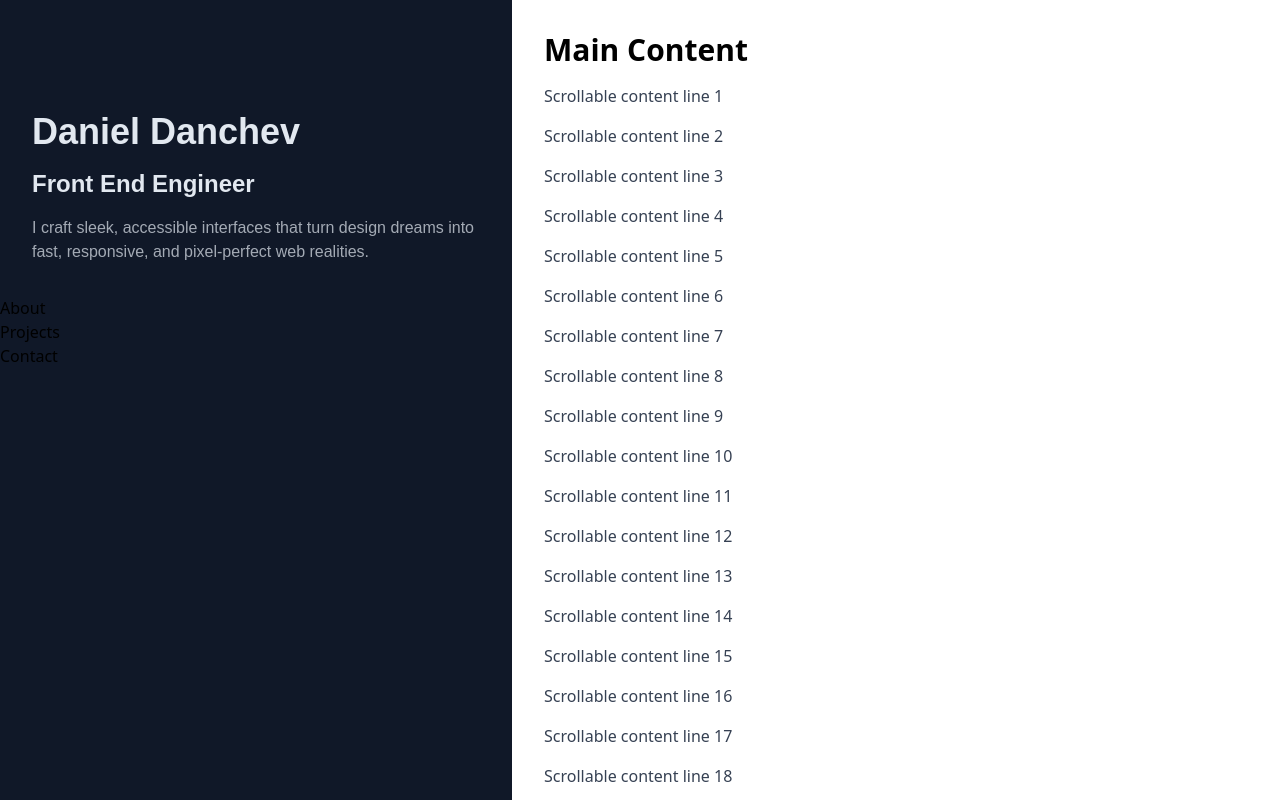
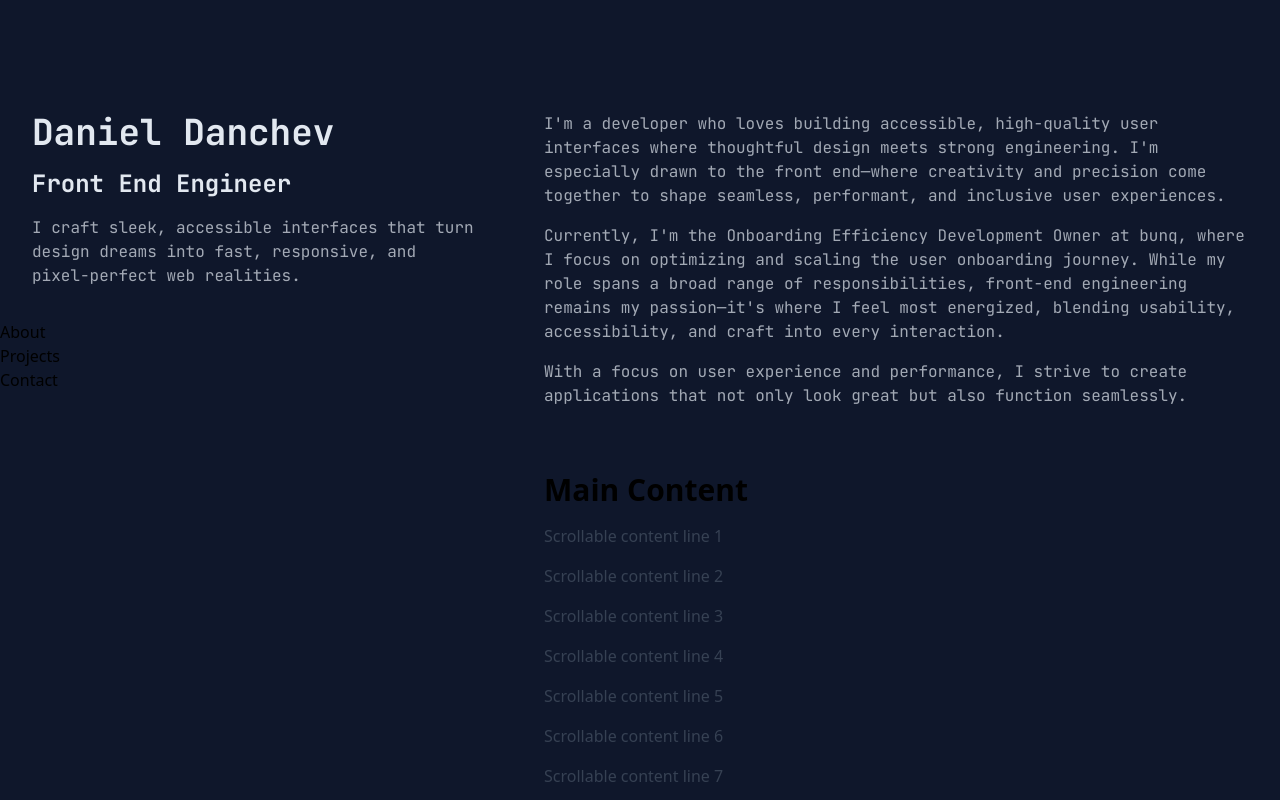
Before and after one commit to dannyrebel/portfolio-website-minimal, a React (Vite) app in the folder portfolio-minimal/: page / in a window 1280 px wide. Built offline with nearby package versions, Linux system fonts and the light colour scheme; a web font is replaced by a local one.

Commit message:
added about paragraphs

```diff
--- a/portfolio-minimal/package.json
+++ b/portfolio-minimal/package.json
@@ -10,6 +10,7 @@
     "preview": "vite preview"
   },
   "dependencies": {
+    "@fontsource/jetbrains-mono": "^5.2.6",
     "@tailwindcss/vite": "^4.1.11",
     "react": "^19.1.0",
     "react-dom": "^19.1.0",
--- a/portfolio-minimal/src/App.jsx
+++ b/portfolio-minimal/src/App.jsx
@@ -1,17 +1,19 @@
 import Header from "./components/Header";
 import Navbar from "./components/Navbar";
 import MainContent from "./components/MainContent";
+import About from "./components/About";
 
 function App() {
   return (
-    <div className="relative flex h-screen w-screen overflow-hidden">
+    <div className="relative flex h-screen w-screen overflow-hidden bg-slate-900">
       {/* Fixed left side */}
-      <div className="w-128 h-screen flex flex-col bg-gray-900">
+      <div className="w-128 h-screen flex flex-col">
         <Header />
         <Navbar />
       </div>
       {/* Main content area */}
-      <div className="flex-1 h-screen overflow-y-scroll bg-white">
+      <div className="flex-1 h-screen overflow-auto">
+        <About />
         <MainContent />
       </div>
     </div>
--- /dev/null
+++ b/portfolio-minimal/src/components/About.jsx
@@ -0,0 +1,23 @@
+export default function About() {
+  return (
+    <div className="p-8 space-y-4 mt-20 text-slate-200">
+      <p className="font-jetbrains-mono text-md opacity-70">
+        I'm a developer who loves building accessible, high-quality user
+        interfaces where thoughtful design meets strong engineering. I'm
+        especially drawn to the front end—where creativity and precision come
+        together to shape seamless, performant, and inclusive user experiences.
+      </p>
+      <p className="font-jetbrains-mono text-md opacity-70">
+        Currently, I'm the Onboarding Efficiency Development Owner at bunq,
+        where I focus on optimizing and scaling the user onboarding journey.
+        While my role spans a broad range of responsibilities, front-end
+        engineering remains my passion—it's where I feel most energized,
+        blending usability, accessibility, and craft into every interaction.
+      </p>
+      <p className="font-jetbrains-mono text-md opacity-70">
+        With a focus on user experience and performance, I strive to create
+        applications that not only look great but also function seamlessly.
+      </p>
+    </div>
+  );
+}
--- a/portfolio-minimal/src/components/Header.jsx
+++ b/portfolio-minimal/src/components/Header.jsx
@@ -1,9 +1,11 @@
 export default function Header() {
   return (
     <div className="p-8 space-y-4 mt-20 text-slate-200">
-      <h1 className="font-jetbrains font-bold text-4xl">Daniel Danchev</h1>
-      <h2 className="font-jetbrains text-2xl font-bold">Front End Engineer</h2>
-      <p className="font-jetbrains text-md opacity-70">
+      <h1 className="font-jetbrains-mono font-bold text-4xl">Daniel Danchev</h1>
+      <h2 className="font-jetbrains-mono text-2xl font-bold">
+        Front End Engineer
+      </h2>
+      <p className="font-jetbrains-mono text-md opacity-70">
         I craft sleek, accessible interfaces that turn design dreams into fast,
         responsive, and pixel-perfect web realities.
       </p>
--- a/portfolio-minimal/src/components/MainContent.jsx
+++ b/portfolio-minimal/src/components/MainContent.jsx
@@ -1,6 +1,6 @@
 export default function MainContent() {
   return (
-    <div className="flex-1 overflow-y-auto p-8 h-screen">
+    <div className="flex-1 overflow-hidden p-8 h-screen">
       <h2 className="text-3xl font-semibold mb-4">Main Content</h2>
       <div className="space-y-4">
         {Array.from({ length: 50 }).map((_, i) => (
--- a/portfolio-minimal/src/index.css
+++ b/portfolio-minimal/src/index.css
@@ -1,6 +1,8 @@
 @import "https://fonts.googleapis.com/css2?family=JetBrains+Sans:wght@400;500;700&display=swap";
+@import url("https://fonts.googleapis.com/css2?family=JetBrains+Mono:ital,wght@0,100..800;1,100..800&display=swap");
 @import "tailwindcss";
 
 @theme {
   --font-jetbrains: "JetBrains Sans", sans-serif;
+  --font-jetbrains-mono: "JetBrains Mono", monospace;
 }
```
Also changed, not shown: 1 other file (tests, documents, lock files or other folders).
